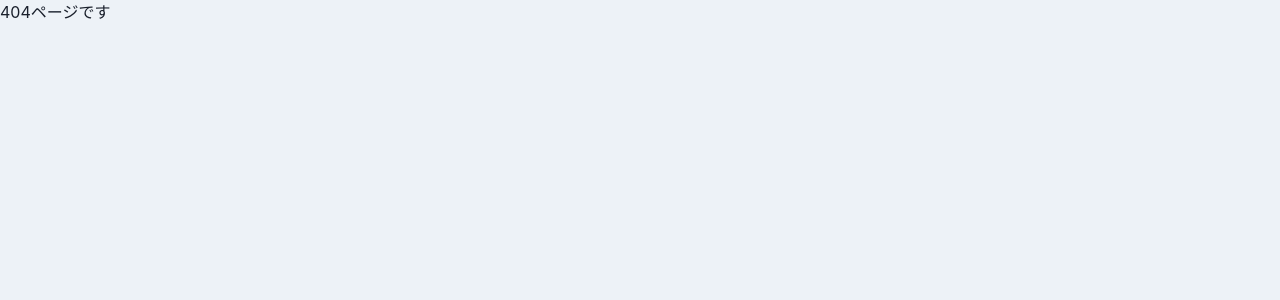
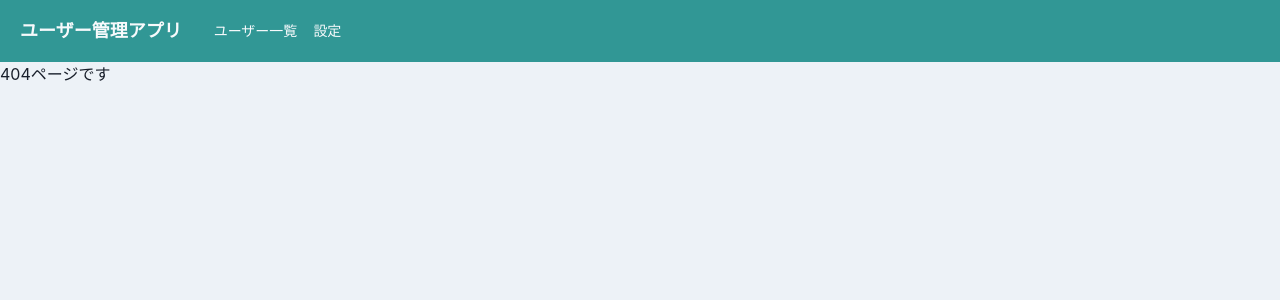
Before and after one commit to Emi0123/react-middle-app, a React (Create React App) app: page /home/user_management in a window 1280 px wide. Shown: the top 300 px of the page. Built offline with nearby package versions, Linux system fonts and the light colour scheme.

Commit message:
addHeader

```diff
--- a/package.json
+++ b/package.json
@@ -9,6 +9,7 @@
   ],
   "main": "src/index.tsx",
   "dependencies": {
+    "@chakra-ui/icons": "1.1.1",
     "@chakra-ui/react": "1.7.2",
     "@emotion/react": "11.7.0",
     "@emotion/styled": "11.6.0",
@@ -16,7 +17,7 @@
     "framer-motion": "5.4.1",
     "react": "17.0.2",
     "react-dom": "17.0.2",
-    "react-router-dom": "6.0.2",
+    "react-router-dom": "6.1.0",
     "react-scripts": "4.0.3"
   },
   "devDependencies": {
--- /dev/null
+++ b/src/components/atoms/button/MenuIconButton.tsx
@@ -0,0 +1,21 @@
+import { HamburgerIcon } from "@chakra-ui/icons";
+import { IconButton } from "@chakra-ui/react";
+import React, { memo, VFC } from "react";
+
+type Props = {
+  onOpen: () => void;
+};
+
+export const MenuIconButton: VFC<Props> = memo((props) => {
+  const { onOpen } = props;
+  return (
+    <IconButton
+      aria-label="メニューボタン"
+      icon={<HamburgerIcon />}
+      size="sm"
+      variant="unstyled"
+      display={{ base: "block", md: "none" }}
+      onClick={onOpen}
+    />
+  );
+});
--- /dev/null
+++ b/src/components/molecules/MenuDrawer.tsx
@@ -0,0 +1,44 @@
+import {
+  Button,
+  Drawer,
+  DrawerBody,
+  DrawerContent,
+  DrawerOverlay
+} from "@chakra-ui/react";
+import React, { memo, VFC } from "react";
+
+type Props = {
+  onClose: () => void;
+  isOpen: boolean;
+  onClickHome: () => void;
+  onClickUserManagement: () => void;
+  onClickSetting: () => void;
+};
+export const MenuDrawer: VFC<Props> = memo((props) => {
+  const {
+    onClose,
+    isOpen,
+    onClickHome,
+    onClickUserManagement,
+    onClickSetting
+  } = props;
+  return (
+    <Drawer placement="left" size="xs" onClose={onClose} isOpen={isOpen}>
+      <DrawerOverlay>
+        <DrawerContent>
+          <DrawerBody p={0} bg="gray.100">
+            <Button w="100%" onClick={onClickHome}>
+              TOP
+            </Button>
+            <Button w="100%" onClick={onClickUserManagement}>
+              ユーザー一覧
+            </Button>
+            <Button w="100%" onClick={onClickSetting}>
+              設定
+            </Button>
+          </DrawerBody>
+        </DrawerContent>
+      </DrawerOverlay>
+    </Drawer>
+  );
+});
--- /dev/null
+++ b/src/components/organisms/layout/Header.tsx
@@ -0,0 +1,60 @@
+import { Box, Flex, Heading, Link, useDisclosure } from "@chakra-ui/react";
+import { memo, useCallback, VFC } from "react";
+import { useNavigate } from "react-router-dom";
+import { MenuIconButton } from "../../atoms/button/MenuIconButton";
+import { MenuDrawer } from "../../molecules/MenuDrawer";
+
+export const Header: VFC = memo(() => {
+  const { isOpen, onOpen, onClose } = useDisclosure();
+  const history = useNavigate();
+  const onClickHome = useCallback(() => history("/home"), [history]);
+  const onClickUserManagement = useCallback(
+    () => history("/home/user_management"),
+    [history]
+  );
+  const onClickSetting = useCallback(() => history("/home/setting"), [history]);
+
+  return (
+    <>
+      <Flex
+        as="nav"
+        bg="teal.500"
+        color="gray.50"
+        align="center"
+        justify="space-between"
+        padding={{ base: 3, md: 5 }}
+      >
+        <Flex
+          align="center"
+          as="a"
+          me={8}
+          _hover={{ cursor: "pointer" }}
+          onClick={onClickHome}
+        >
+          <Heading as="h1" fontSize={{ base: "md", md: "lg" }}>
+            ユーザー管理アプリ
+          </Heading>
+        </Flex>
+        <Flex
+          alig="center"
+          fontSize="sm"
+          flexGrow={2}
+          display={{ base: "none", md: "flex" }}
+        >
+          <Box pr={4}>
+            <Link onClick={onClickUserManagement}>ユーザー一覧</Link>
+          </Box>
+          <Link onClick={onClickSetting}>設定</Link>
+        </Flex>
+        <MenuIconButton onOpen={onOpen} />
+      </Flex>
+      <MenuDrawer
+        onClose={onClose}
+        isOpen={isOpen}
+        onClickHome={onClickHome}
+        onClickUserManagement={onClickUserManagement}
+        onClickSetting={onClickSetting}
+      />
+    </>
+  );
+});
--- /dev/null
+++ b/src/components/templates/HeadeLayout.tsx
@@ -0,0 +1,16 @@
+import { memo, ReactNode, VFC } from "react";
+import { Header } from "../organisms/layout/Header";
+
+type Props = {
+  children: ReactNode;
+};
+
+export const HeaderLayout: VFC<Props> = memo((props) => {
+  const { children } = props;
+  return (
+    <>
+      <Header />
+      {children}
+    </>
+  );
+});
--- a/src/router/Router.tsx
+++ b/src/router/Router.tsx
@@ -6,15 +6,51 @@
 import { Home } from "../components/pages/Home";
 import { Setting } from "../components/pages/Setting";
 import { Page404 } from "../components/pages/Page404";
+import { HeaderLayout } from "../components/templates/HeadeLayout";
 
 export const Router: VFC = memo(() => {
   return (
     <Routes>
-      <Route path="/" element={<Login />} />
-      <Route path="/user_management" element={<UserManagement />} />
-      <Route path="/setting" element={<Setting />} />
-      <Route path="/home" element={<Home />} />
-      <Route path="/*" element={<Page404 />} />
+      <Route
+        path="/"
+        element={
+          <HeaderLayout>
+            <Login />
+          </HeaderLayout>
+        }
+      />
+      <Route
+        path="/user_management"
+        element={
+          <HeaderLayout>
+            <UserManagement />
+          </HeaderLayout>
+        }
+      />
+      <Route
+        path="/setting"
+        element={
+          <HeaderLayout>
+            <Setting />
+          </HeaderLayout>
+        }
+      />
+      <Route
+        path="/home"
+        element={
+          <HeaderLayout>
+            <Home />
+          </HeaderLayout>
+        }
+      />
+      <Route
+        path="*"
+        element={
+          <HeaderLayout>
+            <Page404 />
+          </HeaderLayout>
+        }
+      />
     </Routes>
   );
 });
```
